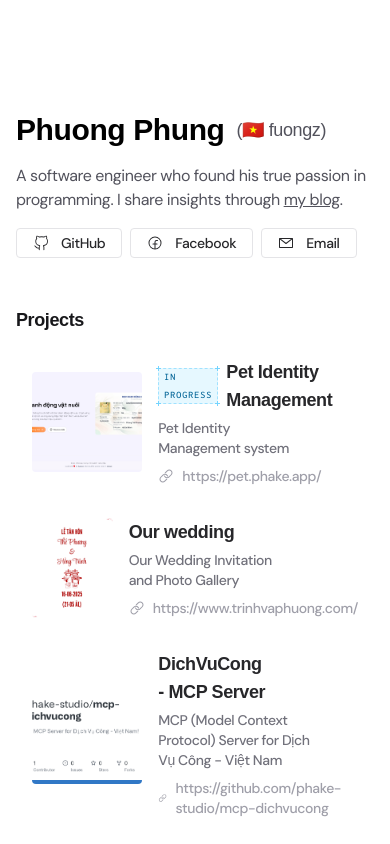
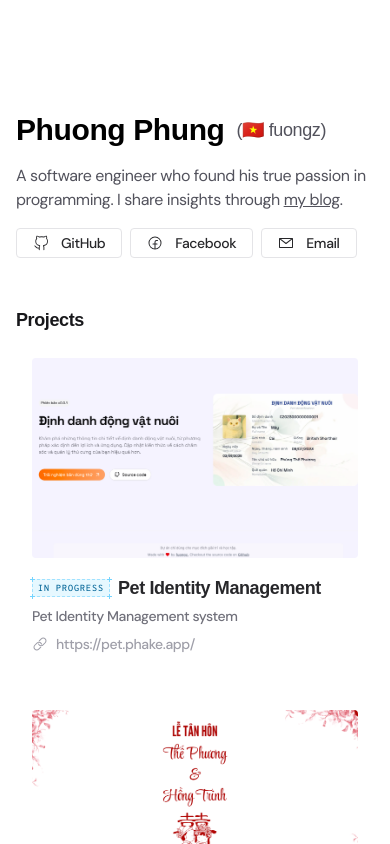
Before and after one commit to fuongz/portfolio, a Next.js app: page / in a window 390 px wide. Shown: the top 844 px of the page. Built offline with nearby package versions, Linux system fonts and the light colour scheme; a web font is replaced by a local one.

Commit message:
🐛 fix: mobile responsive

```diff
--- a/biome.json
+++ b/biome.json
@@ -7,7 +7,14 @@
   },
   "files": {
     "ignoreUnknown": false,
-    "ignore": ["node_modules", "dist", ".vercel", "certificates"]
+    "ignore": [
+      "node_modules",
+      "dist",
+      ".vercel",
+      "certificates",
+      ".next",
+      "tsconfig.json"
+    ]
   },
   "formatter": {
     "enabled": true,
--- a/src/components/pages/home/page.tsx
+++ b/src/components/pages/home/page.tsx
@@ -125,32 +125,31 @@ const HomePageRoute: React.FC = () => {
         <div className="mb-2 text-zinc-900 dark:text-white font-bold text-lg font-serif flex gap-2 items-center">
           Projects
         </div>
-        <div className="grid grid-cols-1">
+        <div className="grid grid-cols-1 gap-6 md:gap-0">
           {projects.map((project, index: number) => (
             <Link
               href={`${project.url}?rel=phuongphung.com`}
               key={project.url}
               target="_blank"
               rel="noopener noreferrer"
-              className="hover:transition w-full duration-400 items-center text-lg flex gap-4 hover:duration-400 hover:scale-102 group transition p-4 hover:bg-zinc-100 dark:hover:bg-zinc-800 cursor-pointer rounded-xl"
+              className="hover:transition w-full duration-400 items-center text-lg flex flex-col md:flex-row gap-4 hover:duration-400 hover:scale-102 group transition p-4 hover:bg-zinc-100 dark:hover:bg-zinc-800 cursor-pointer rounded-xl"
             >
               {project.thumbnailUrl && (
-                <div className="rounded relative overflow-hidden w-[180px] h-[100px]">
+                <div className="rounded relative overflow-hidden w-full h-[200px] md:w-[180px] md:h-[100px]">
                   <Image
                     src={project.thumbnailUrl}
-                    width={180}
-                    height={100}
+                    fill
                     className="w-full h-full object-cover"
                     alt=""
                   />
                 </div>
               )}
               <div className="flex flex-col w-full">
-                <div className="mb-1 font-serif text-balance text-zinc-800 dark:text-white font-semibold flex gap-2 items-center">
+                <div className="mb-1 font-serif text-zinc-800 dark:text-white font-semibold flex gap-2 items-center">
                   {index === 0 && <NewBadge />}
                   {project.title}
                 </div>
-                <p className="dark:text-zinc-500 text-balance font-medium text-sm text-zinc-500">
+                <p className="dark:text-zinc-500 font-medium text-sm text-zinc-500">
                   {project.description}
                 </p>
                 <p className="mt-2 flex items-center gap-2 dark:text-zinc-500 text-balance font-medium text-sm text-zinc-400">
```
Also changed, not shown: tsconfig.json (+26 -10 lines).
